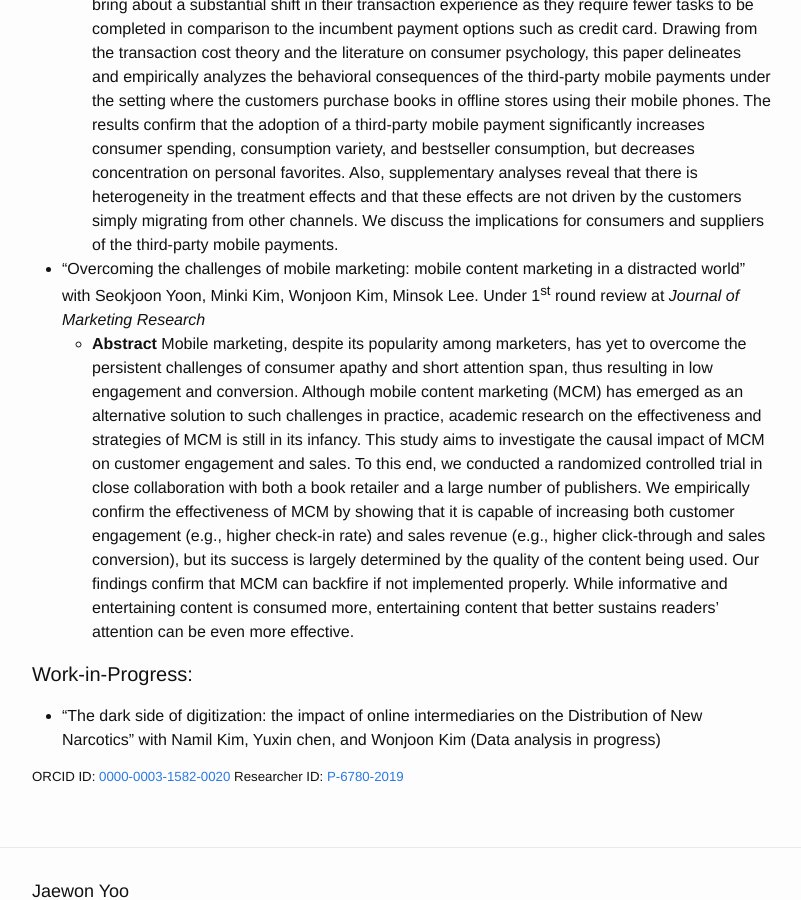
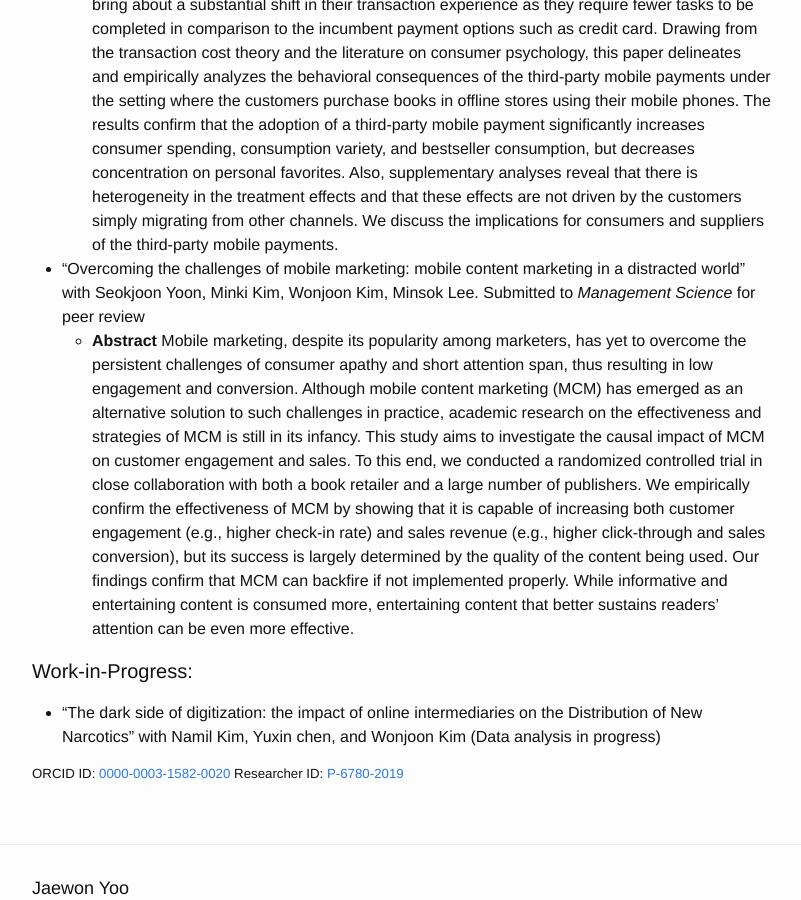
Before and after one commit to j1yoo/j1yoo.github.io, a Jekyll site: the page built from research.markdown, in a window 1280 px wide and 900 px high, scrolled down 420 px. Shown: the whole window, without its empty margins (238-1039 px from the left). Built offline with Jekyll 4.4.1, drawn with Linux system fonts in a browser that asks for light colours.

Commit message:
Update research.markdown

```diff
--- a/research.markdown
+++ b/research.markdown
@@ -11,7 +11,7 @@
 * "Mobile payments revolution: the impact of third party mobile payments on customer mobile purchase behavior" with Yuxin Chen, Minki Kim, and Wonjoon Kim. Preparing for submission to _Marketing Science_
   * __Abstract__  The advent of the digitized economy is changing the payment landscape as we know it. Incorporating new body-mapping technologies such as fingerprint scanning, third-party mobile payments, e.g., Google pay, WeChat pay, and Kakao pay, are gathering a strong customer base. These newly emerging mobile payment services, from the users’ standpoint, bring about a substantial shift in their transaction experience as they require fewer tasks to be completed in comparison to the incumbent payment options such as credit card. Drawing from the transaction cost theory and the literature on consumer psychology, this paper delineates and empirically analyzes the behavioral consequences of the third-party mobile payments under the setting where the customers purchase books in offline stores using their mobile phones. The results confirm that the adoption of a third-party mobile payment significantly increases consumer spending, consumption variety, and bestseller consumption, but decreases concentration on personal favorites. Also, supplementary analyses reveal that there is heterogeneity in the treatment effects and that these effects are not driven by the customers simply migrating from other channels. We discuss the implications for consumers and suppliers of the third-party mobile payments.
 
-* "Overcoming the challenges of mobile marketing: mobile content marketing in a distracted world" with Seokjoon Yoon, Minki Kim, Wonjoon Kim, Minsok Lee. Under 1<sup>st</sup> round review at _Journal of Marketing Research_
+* "Overcoming the challenges of mobile marketing: mobile content marketing in a distracted world" with Seokjoon Yoon, Minki Kim, Wonjoon Kim, Minsok Lee. Submitted to _Management Science_ for peer review
   * __Abstract__  Mobile marketing, despite its popularity among marketers, has yet to overcome the persistent challenges of consumer apathy and short attention span, thus resulting in low engagement and conversion. Although mobile content marketing (MCM) has emerged as an alternative solution to such challenges in practice, academic research on the effectiveness and strategies of MCM is still in its infancy. This study aims to investigate the causal impact of MCM on customer engagement and sales. To this end, we conducted a randomized controlled trial in close collaboration with both a book retailer and a large number of publishers. We empirically confirm the effectiveness of MCM by showing that it is capable of increasing both customer engagement (e.g., higher check-in rate) and sales revenue (e.g., higher click-through and sales conversion), but its success is largely determined by the quality of the content being used. Our findings confirm that MCM can backfire if not implemented properly. While informative and entertaining content is consumed more, entertaining content that better sustains readers' attention can be even more effective.
 
 #### Work-in-Progress:
```
